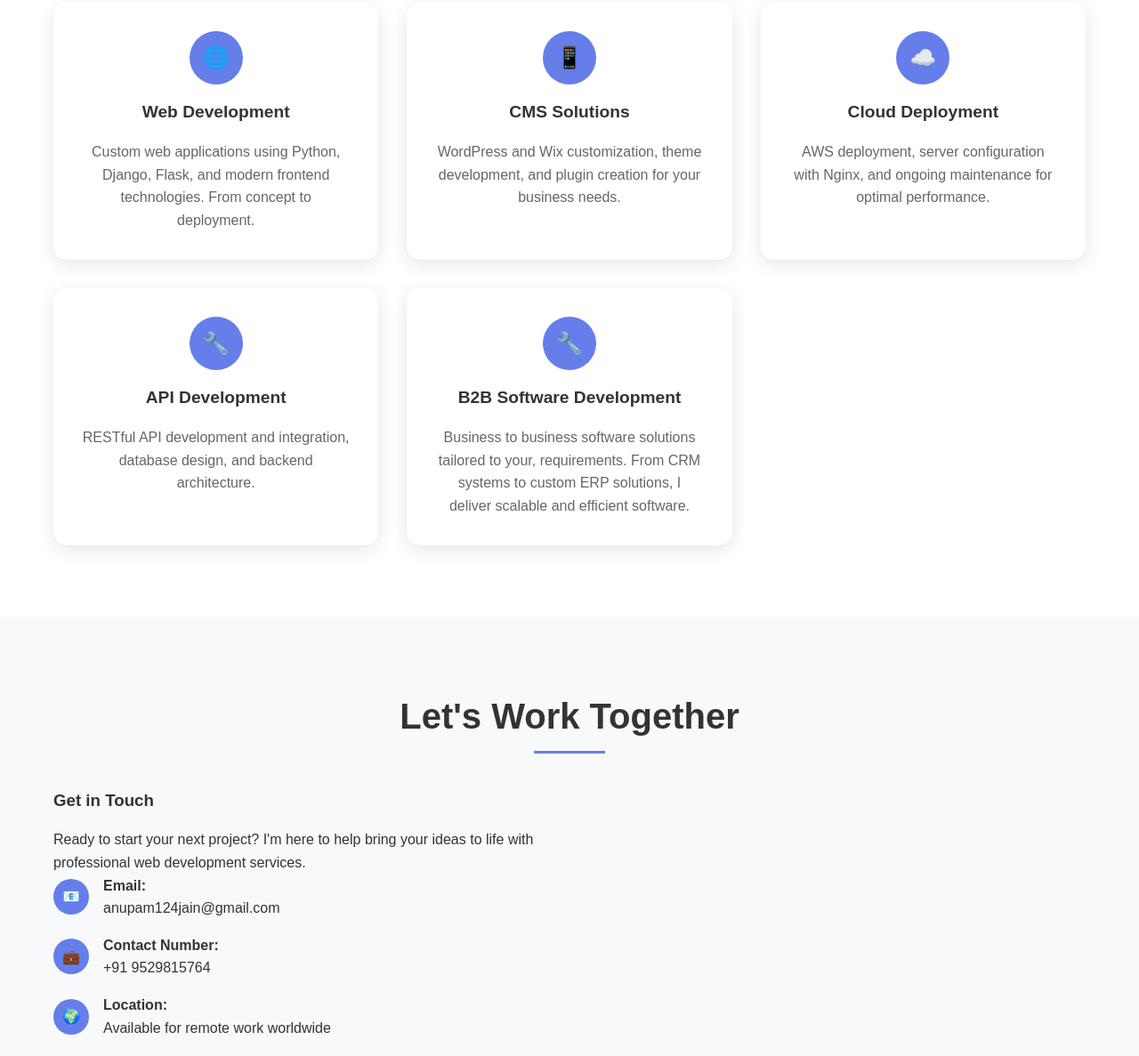
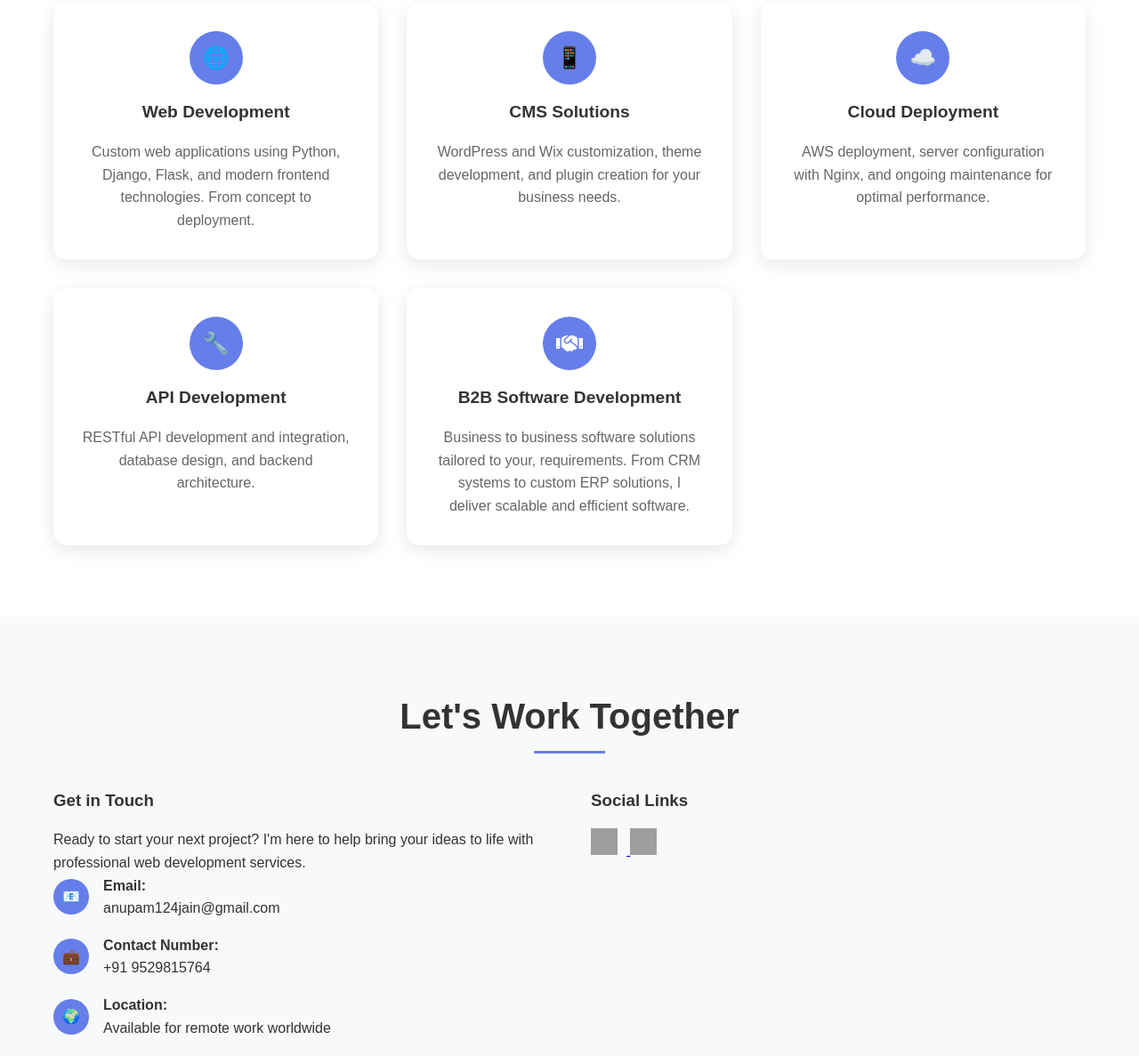
Before and after one commit to Anupam124jain/anupam124jain.github.io, a plain HTML site: page index.html in a window 1280 px wide. Shown: the part 2903-4090 px from the top of the page at 89% size. Drawn offline with Linux system fonts and the light colour scheme; grey boxes are pictures that could not be loaded.

Commit message:
Final touch

```diff
--- a/index.html
+++ b/index.html
@@ -4,6 +4,13 @@
     <meta charset="UTF-8" />
     <meta name="viewport" content="width=device-width, initial-scale=1.0" />
     <title>Anupam Jain - Software Engineer Portfolio</title>
+    <link
+      rel="stylesheet"
+      href="https://cdnjs.cloudflare.com/ajax/libs/font-awesome/6.0.0/css/all.min.css"
+      integrity="sha512-9usAa10IRO0HhonpyAIVpjrylPvoDwiPUiKdWk5t3PyolY1cOd4DSE0Ga+ri4AuTroPR5aQvXU9xC6qOPnzFeg=="
+      crossorigin="anonymous"
+      referrerpolicy="no-referrer"
+    />
     <style>
       * {
         margin: 0;
@@ -680,7 +687,9 @@
             </div>
 
             <div class="service-card">
-              <div class="service-icon">🔧</div>
+              <div class="service-icon">
+                <i class="fas fa-handshake"></i>
+              </div>
               <h3 class="service-title">B2B Software Development</h3>
               <p class="service-description">
                 Business to business software solutions tailored to your,
@@ -727,6 +736,27 @@
                   Available for remote work worldwide
                 </div>
               </div>
+            </div>
+
+            <div class="contact-info">
+              <h3>Social Links</h3>
+              <a href="https://github.com/Anupam124jain/" target="_blank">
+                <img
+                  src="https://img.icons8.com/ios-filled/50/000000/github.png"
+                  alt="GitHub"
+                  style="width: 30px; height: 30px; margin-right: 10px"
+                />
+              </a>
+              <a
+                href="https://www.linkedin.com/in/anupam-jain-657a5b114/"
+                target="_blank"
+              >
+                <img
+                  src="https://img.icons8.com/ios-filled/50/000000/linkedin.png"
+                  alt="LinkedIn"
+                  style="width: 30px; height: 30px; margin-right: 10px"
+                />
+              </a>
             </div>
 
             <!--<div class="contact-form">
```
